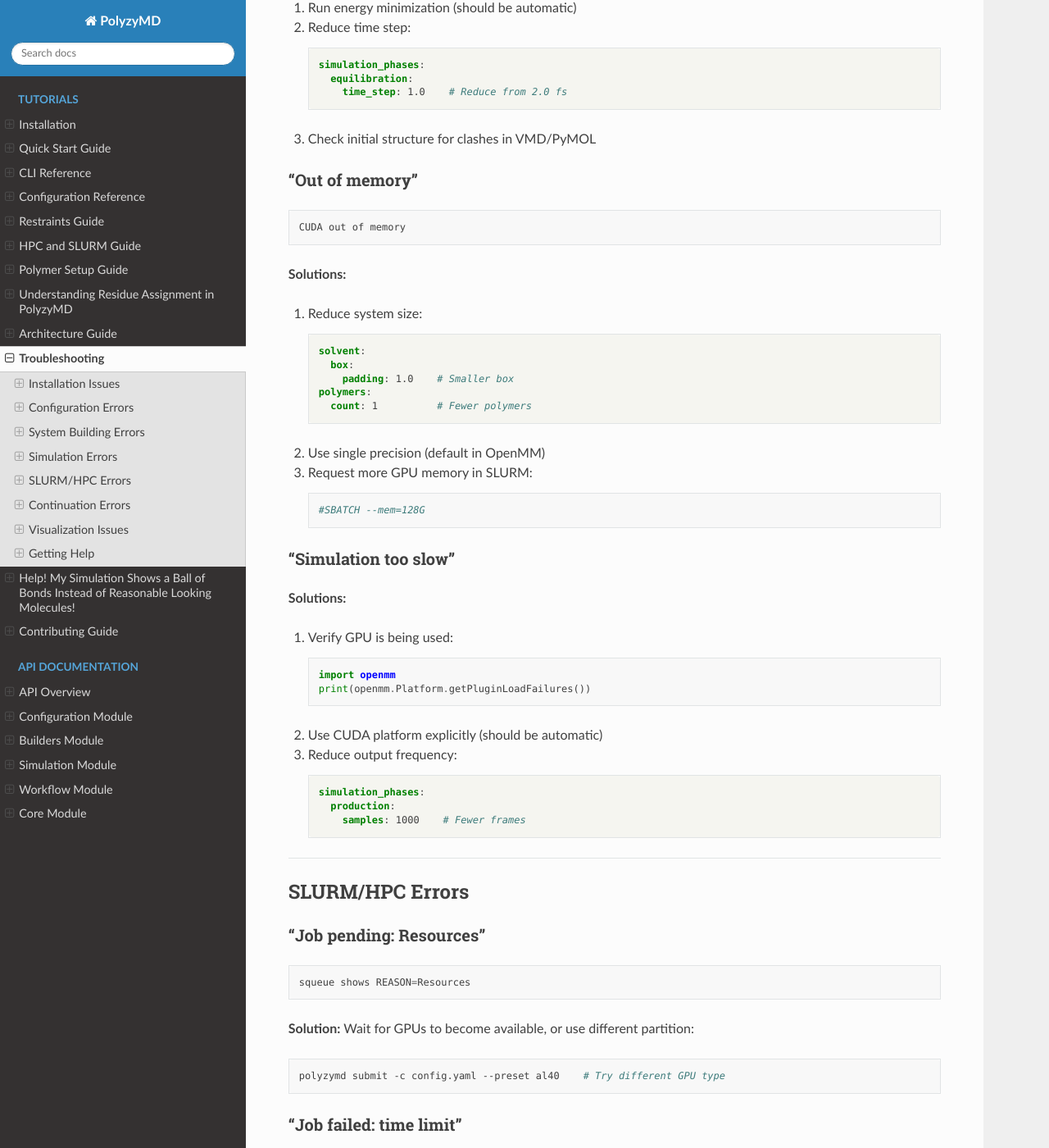
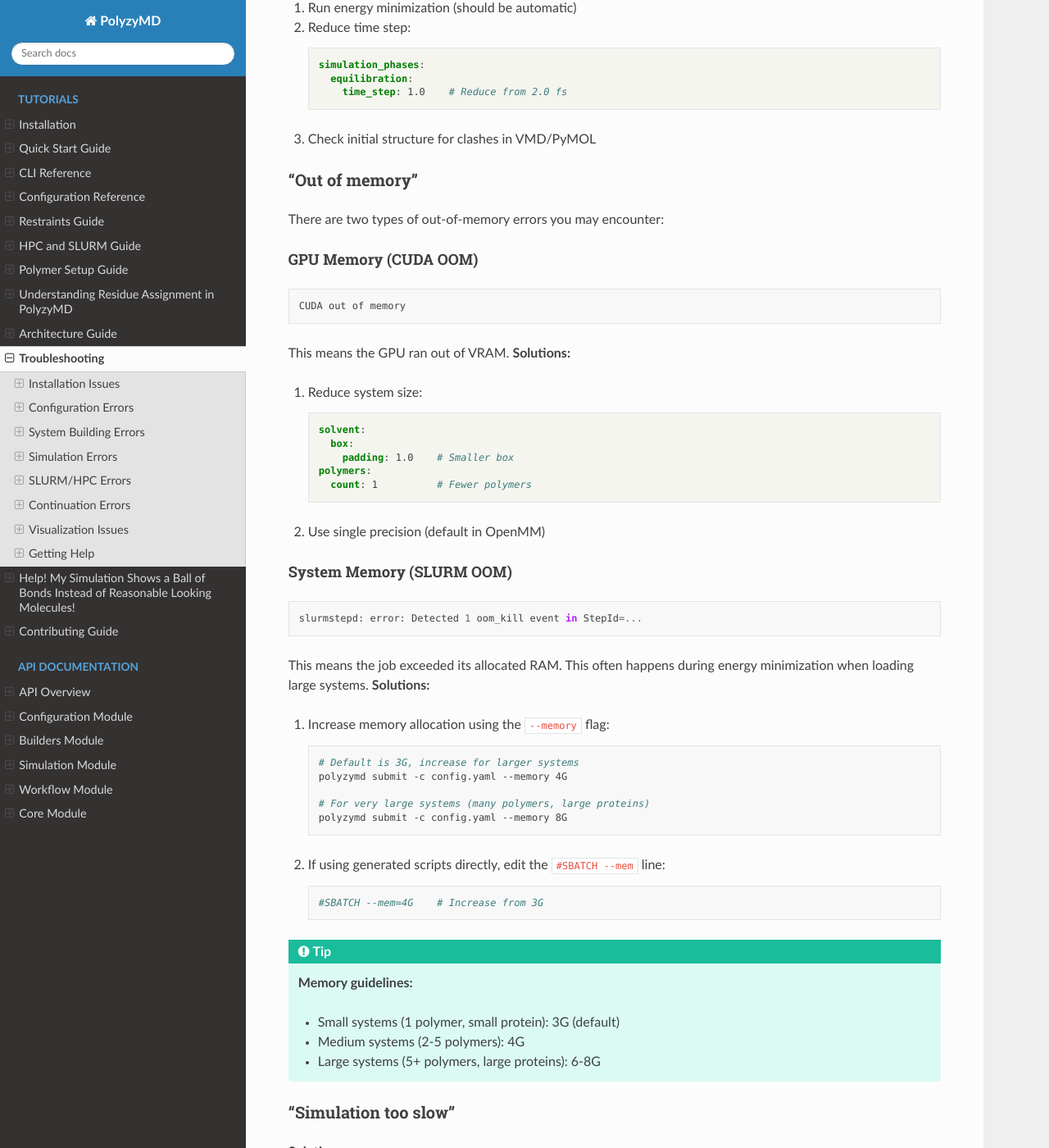
Before and after one commit to joelaforet/polyzymd, a Sphinx documentation site: the page built from docs/source/tutorials/troubleshooting.md, in a window 1280 px wide and 1400 px high, scrolled down 4312 px. Shown: the whole window at 82% size. Built offline with Sphinx 7.4.7 and the Read the Docs theme 3.1.0, drawn with Linux system fonts in a browser that asks for light colours.

Commit message:
Document SLURM OOM errors and --memory flag in troubleshooting guides

````diff
--- a/docs/source/tutorials/troubleshooting.md
+++ b/docs/source/tutorials/troubleshooting.md
@@ -211,11 +211,15 @@ OpenMMException: Particle coordinate is NaN
 
 ### "Out of memory"
 
+There are two types of out-of-memory errors you may encounter:
+
+#### GPU Memory (CUDA OOM)
+
 ```
 CUDA out of memory
 ```
 
-**Solutions:**
+This means the GPU ran out of VRAM. **Solutions:**
 
 1. Reduce system size:
    ```yaml
@@ -228,10 +232,34 @@ CUDA out of memory
 
 2. Use single precision (default in OpenMM)
 
-3. Request more GPU memory in SLURM:
+#### System Memory (SLURM OOM)
+
+```
+slurmstepd: error: Detected 1 oom_kill event in StepId=...
+```
+
+This means the job exceeded its allocated RAM. This often happens during energy minimization when loading large systems. **Solutions:**
+
+1. Increase memory allocation using the `--memory` flag:
    ```bash
-   #SBATCH --mem=128G
+   # Default is 3G, increase for larger systems
+   polyzymd submit -c config.yaml --memory 4G
+
+   # For very large systems (many polymers, large proteins)
+   polyzymd submit -c config.yaml --memory 8G
    ```
+
+2. If using generated scripts directly, edit the `#SBATCH --mem` line:
+   ```bash
+   #SBATCH --mem=4G    # Increase from 3G
+   ```
+
+```{tip}
+**Memory guidelines:**
+- Small systems (1 polymer, small protein): 3G (default)
+- Medium systems (2-5 polymers): 4G
+- Large systems (5+ polymers, large proteins): 6-8G
+```
 
 ### "Simulation too slow"
 
````
Also changed, not shown: docs/source/tutorials/hpc_slurm.md (+24 -0 lines).
